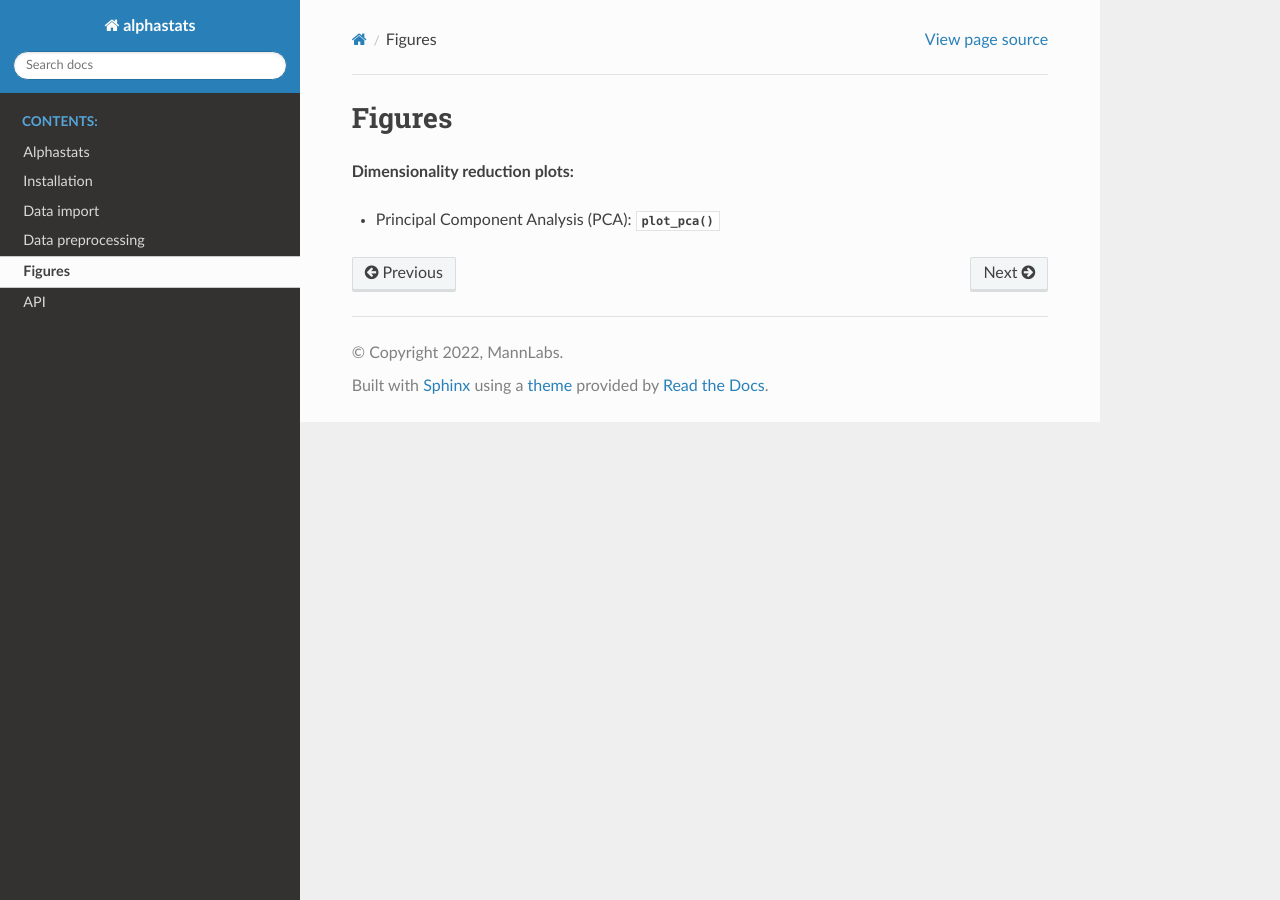
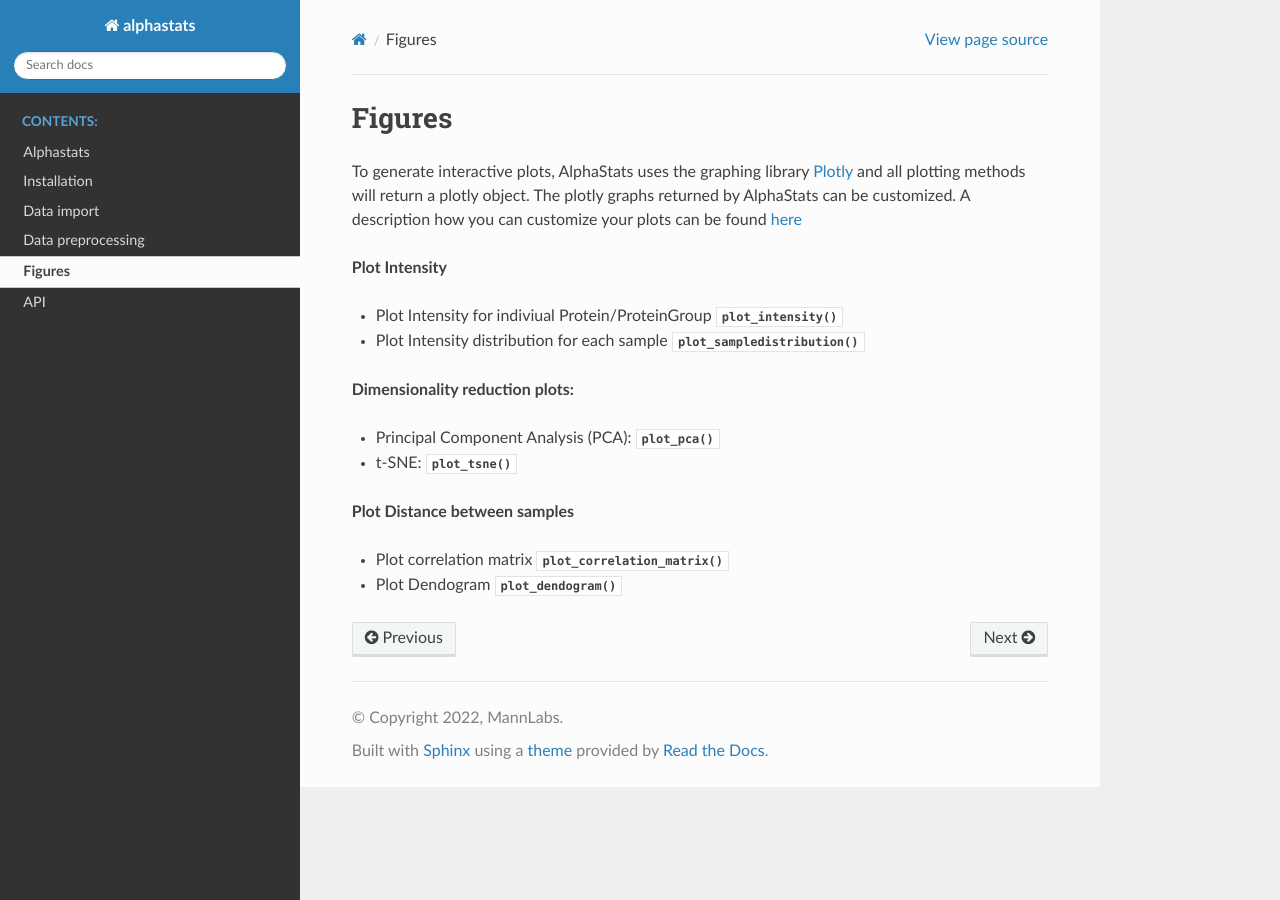
Before and after one commit to MannLabs/alphapeptstats, a Sphinx documentation site: the page built from docs/source/plots.rst, in a window 1280 px wide. Built offline with Sphinx 7.4.7 and the Read the Docs theme 2.0.0, drawn with Linux system fonts in a browser that asks for light colours; pages that are not in the unit, such as notebooks, are missing from menus.

Commit message:
documentation, figure workflow

```diff
--- a/docs/source/api_reference/plot.rst
+++ b/docs/source/api_reference/plot.rst
@@ -3,7 +3,7 @@
 
 Plots
 ~~~~~~~~~~~~~~~
-.. automodule:: alphastats._DataSet_Plot.Plot
+.. automodule:: alphastats.DataSet_Plot.Plot
     :imported-members:
     :members:
     :undoc-members:
--- a/docs/source/api_reference/preprocess.rst
+++ b/docs/source/api_reference/preprocess.rst
@@ -2,7 +2,7 @@
 
 Preprocessing
 ~~~~~~~~~~~~~~~
-.. automodule:: alphastats._DataSet_Preprocess.Preprocess
+.. automodule:: alphastats.DataSet_Preprocess.Preprocess
     :imported-members:
     :members:
     :undoc-members:
--- a/docs/source/api_reference/statistics.rst
+++ b/docs/source/api_reference/statistics.rst
@@ -3,7 +3,7 @@
 
 Statistics
 ~~~~~~~~~~~~~~~
-.. automodule:: alphastats._DataSet_Statistics.Statistics
+.. automodule:: alphastats.DataSet_Statistics.Statistics
     :imported-members:
     :members:
     :undoc-members:
--- a/docs/source/conf.py
+++ b/docs/source/conf.py
@@ -13,7 +13,8 @@
 import os
 import sys
 import plotly.io as pio
-pio.renderers.default = 'sphinx_gallery'
+
+pio.renderers.default = "sphinx_gallery_png"
 
 
 sys.path.insert(0, os.path.abspath("../../"))
@@ -41,7 +42,7 @@ extensions = [
     "sphinx.ext.autodoc",
     "sphinx.ext.autosummary",
     "sphinx.ext.napoleon",
-    "sphinx.ext.viewcode"
+    "sphinx.ext.viewcode",
 ]
 
 source_suffix = {
@@ -57,7 +58,9 @@ templates_path = ["_templates"]
 # This pattern also affects html_static_path and html_extra_path.
 exclude_patterns = ["_build", "Thumbs.db", ".DS_Store"]
 
-
+sphinx_gallery_conf = {
+    "capture_repr": ("_repr_html_", "__repr__"),
+}
 # -- Options for HTML output -------------------------------------------------
 
 # The theme to use for HTML and HTML Help pages.  See the documentation for
--- a/docs/source/plots.rst
+++ b/docs/source/plots.rst
@@ -1,6 +1,24 @@
 Figures
 =================
 
+To generate interactive plots, AlphaStats uses the graphing library `Plotly <https://plotly.com/python/>`_
+and all plotting methods will return a plotly object.
+The plotly graphs returned by AlphaStats can be customized.
+A description how you can customize your plots can be found `here <https://maegul.gitbooks.io/resguides-plotly/content/content/plotting_locally_and_offline/python/methods_for_updating_the_figure_or_graph_objects.html>`_
+
+
+**Plot Intensity**
+
+* Plot Intensity for indiviual Protein/ProteinGroup :py:meth:`~alphastats.DataSet_Plot.Plot.plot_intensity`
+* Plot Intensity distribution for each sample  :py:meth:`~alphastats.DataSet_Plot.Plot.plot_sampledistribution`
+
+
 **Dimensionality reduction plots:**
 
-* Principal Component Analysis (PCA): :meth:`~alphastats.DataSet_Plot.Plot.plot_pca`
+* Principal Component Analysis (PCA): :py:meth:`~alphastats.DataSet_Plot.Plot.plot_pca`
+* t-SNE: :py:meth:`~alphastats.DataSet_Plot.Plot.plot_tsne`
+
+**Plot Distance between samples**
+
+* Plot correlation matrix :py:meth:`~alphastats.DataSet_Plot.Plot.plot_correlation_matrix`
+* Plot Dendogram :py:meth:`~alphastats.DataSet_Plot.Plot.plot_dendogram`
```
Also changed, not shown: docs/source/Untitled.ipynb (deleted).
